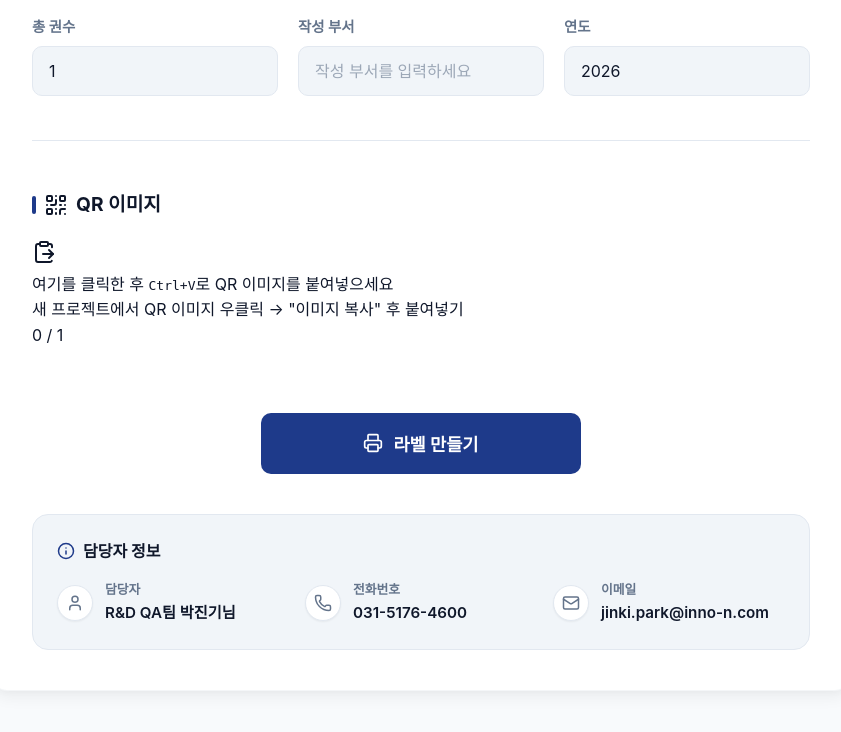
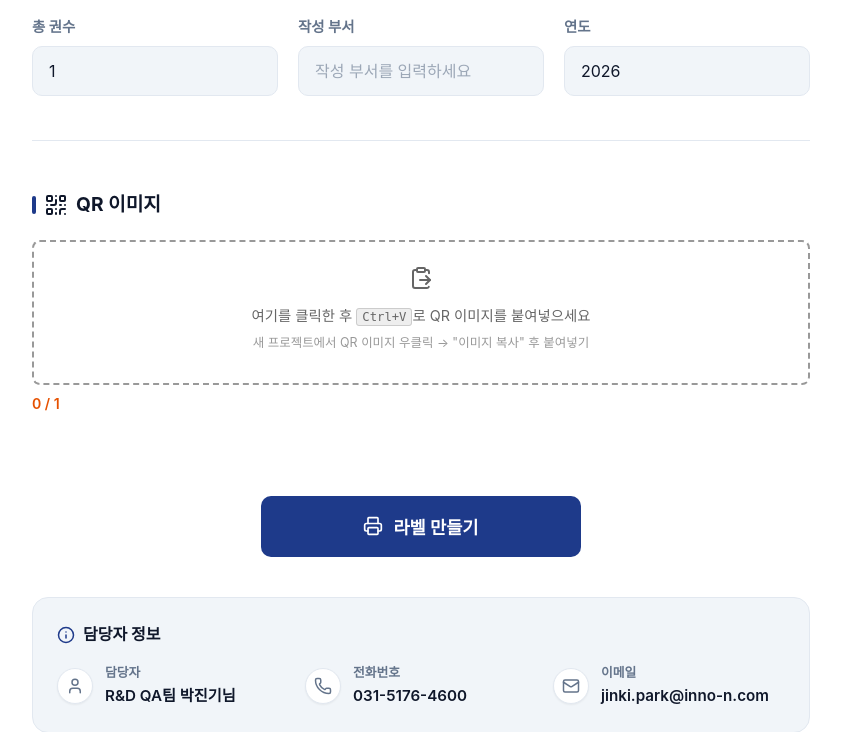
Before and after one commit to spuhaha18/QR_Web, a Flask app: page / in a window 1280 px wide. Shown: the part 923-1655 px from the top of the page, without its empty margins (219-1060 px from the left). Before the commit the page ends 1616 px from the top, so only its background shows below. Run offline with Flask 3, Linux system fonts and the light colour scheme; some web fonts are replaced.

Commit message:
feat: add QR dropzone, thumbnail, counter CSS

```diff
--- a/static/css/style.css
+++ b/static/css/style.css
@@ -559,3 +559,124 @@ select {
         grid-template-columns: 1fr;
     }
 }
+
+/* ── QR Paste 영역 ──────────────────────────────────────────────── */
+
+.qr-dropzone {
+  border: 2px dashed #999;
+  border-radius: 8px;
+  padding: 24px;
+  text-align: center;
+  cursor: pointer;
+  color: #666;
+  transition: border-color 0.2s, background 0.2s;
+  user-select: none;
+}
+
+.qr-dropzone:hover,
+.qr-dropzone:focus {
+  border-color: #4a90d9;
+  background: #f0f7ff;
+  outline: none;
+}
+
+.qr-dropzone p {
+  margin: 6px 0;
+  font-size: 0.9rem;
+}
+
+.qr-dropzone .qr-hint {
+  font-size: 0.78rem;
+  color: #999;
+}
+
+.qr-dropzone kbd {
+  background: #eee;
+  border: 1px solid #ccc;
+  border-radius: 3px;
+  padding: 1px 5px;
+  font-family: monospace;
+  font-size: 0.85em;
+}
+
+.qr-counter {
+  margin: 8px 0 4px;
+  font-size: 0.88rem;
+  font-weight: 600;
+  color: #888;
+}
+
+.qr-counter.ok   { color: #2e7d32; }
+.qr-counter.over { color: #c62828; }
+.qr-counter.under { color: #e65100; }
+
+.qr-thumbnails {
+  list-style: none;
+  padding: 0;
+  margin: 8px 0;
+  display: flex;
+  flex-wrap: wrap;
+  gap: 10px;
+}
+
+.qr-thumb-item {
+  position: relative;
+  width: 90px;
+  height: 90px;
+  cursor: grab;
+  border: 1px solid #ddd;
+  border-radius: 6px;
+  overflow: hidden;
+  background: #fafafa;
+}
+
+.qr-thumb-item img {
+  width: 100%;
+  height: 100%;
+  object-fit: contain;
+}
+
+.qr-remove-btn {
+  position: absolute;
+  top: 2px;
+  right: 2px;
+  width: 20px;
+  height: 20px;
+  border: none;
+  border-radius: 50%;
+  background: rgba(0, 0, 0, 0.55);
+  color: #fff;
+  font-size: 14px;
+  line-height: 1;
+  cursor: pointer;
+  display: flex;
+  align-items: center;
+  justify-content: center;
+}
+
+.qr-remove-btn:hover { background: #c62828; }
+
+/* SortableJS 드래그 중 고스트 */
+.sortable-ghost { opacity: 0.3; }
+
+/* 토스트 */
+.qr-toast {
+  position: fixed;
+  bottom: 24px;
+  left: 50%;
+  transform: translateX(-50%);
+  background: #323232;
+  color: #fff;
+  padding: 10px 20px;
+  border-radius: 6px;
+  font-size: 0.88rem;
+  z-index: 9999;
+  animation: fadeInOut 2.5s forwards;
+}
+
+@keyframes fadeInOut {
+  0%   { opacity: 0; transform: translateX(-50%) translateY(10px); }
+  15%  { opacity: 1; transform: translateX(-50%) translateY(0); }
+  75%  { opacity: 1; }
+  100% { opacity: 0; }
+}
```
